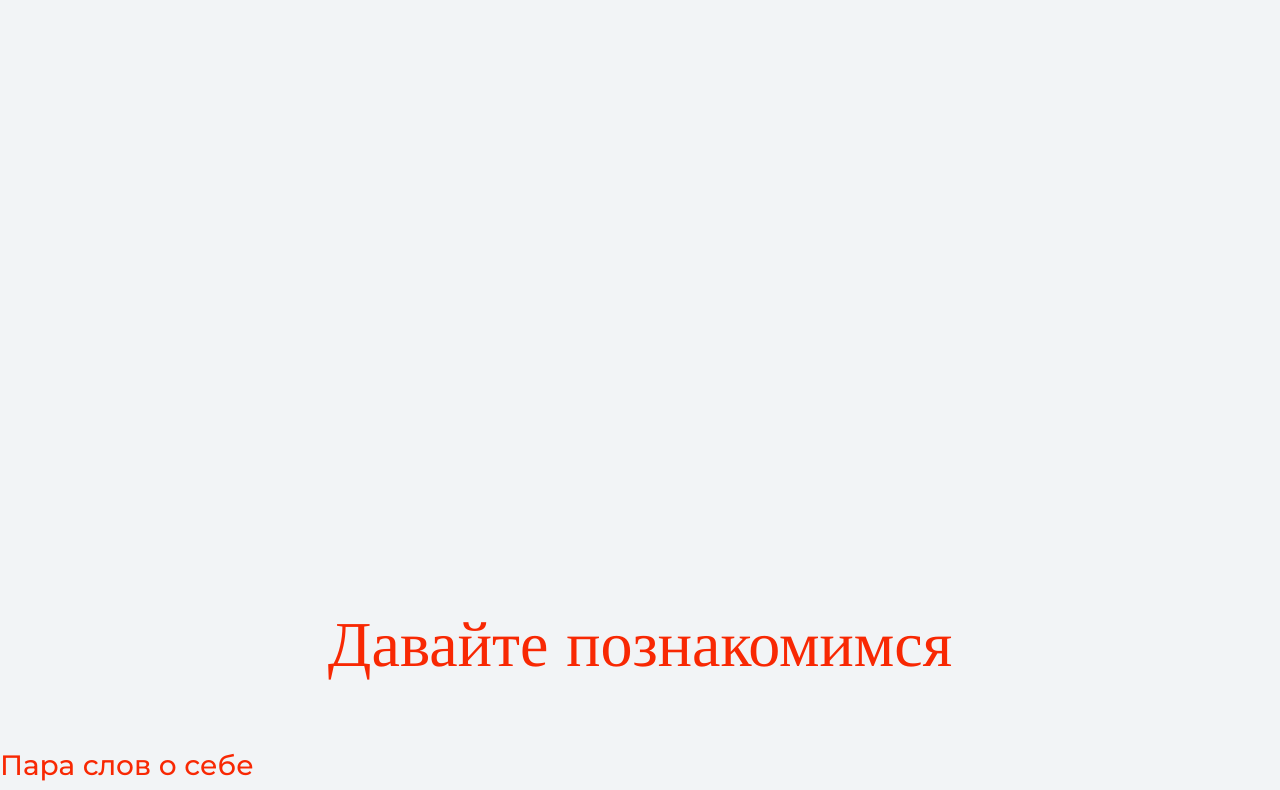
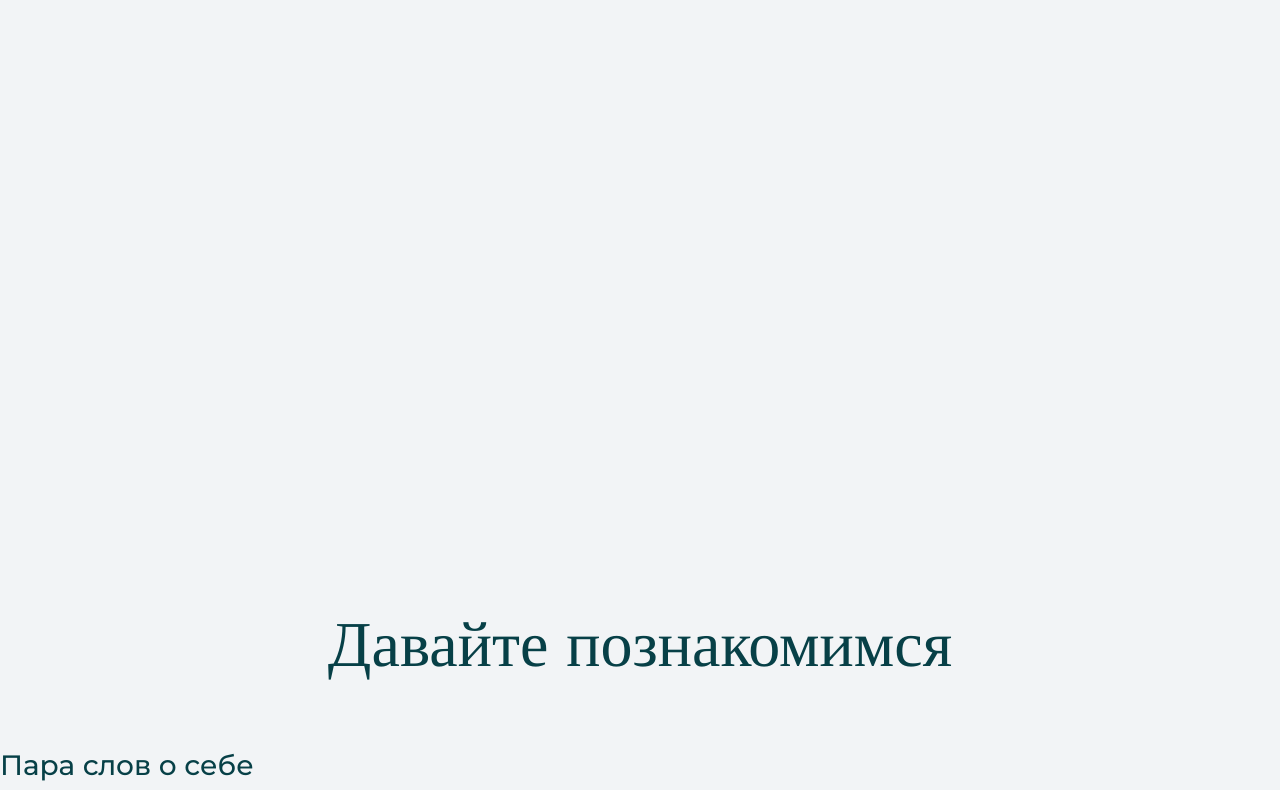
Before and after one commit to gyhyrtf/portfolio, a plain HTML site: page index.html in a window 1280 px wide. Shown: the part 427-1217 px from the top of the page. Drawn offline with nearby package versions, Linux system fonts and the light colour scheme.

Commit message:
новый цвет

```diff
--- a/style.css
+++ b/style.css
@@ -4,7 +4,7 @@ body {
   font-family: "Montserrat", "Helvetica", "Arial", sans-serif;
   font-size: 16px;
   line-height: 32px;
-  color: #f82803;
+  color: #074047;
   background-color: #f2f4f6;
   background-image: url("img/hero-bg.jpg");
   background-repeat: no-repeat;
```
